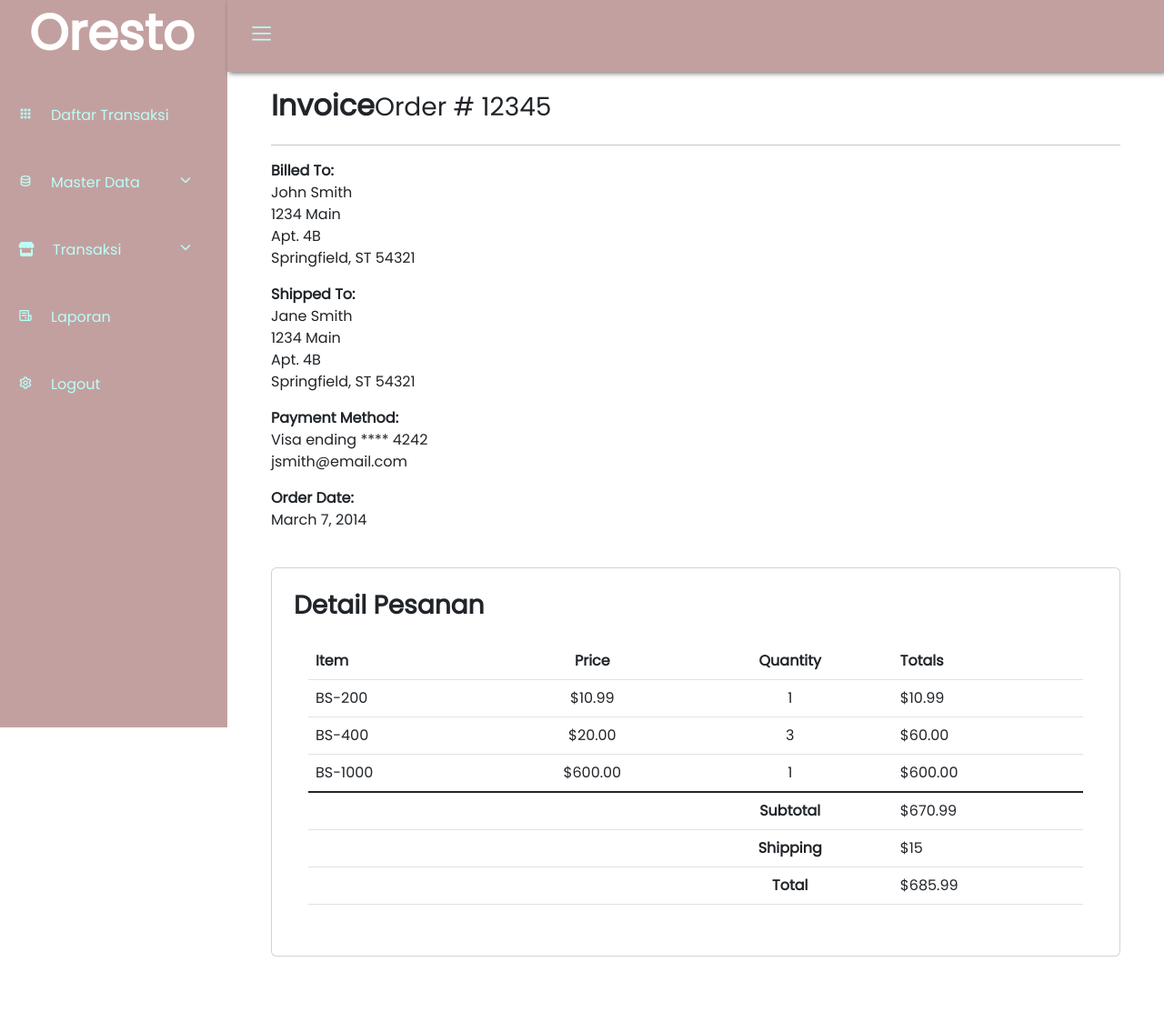
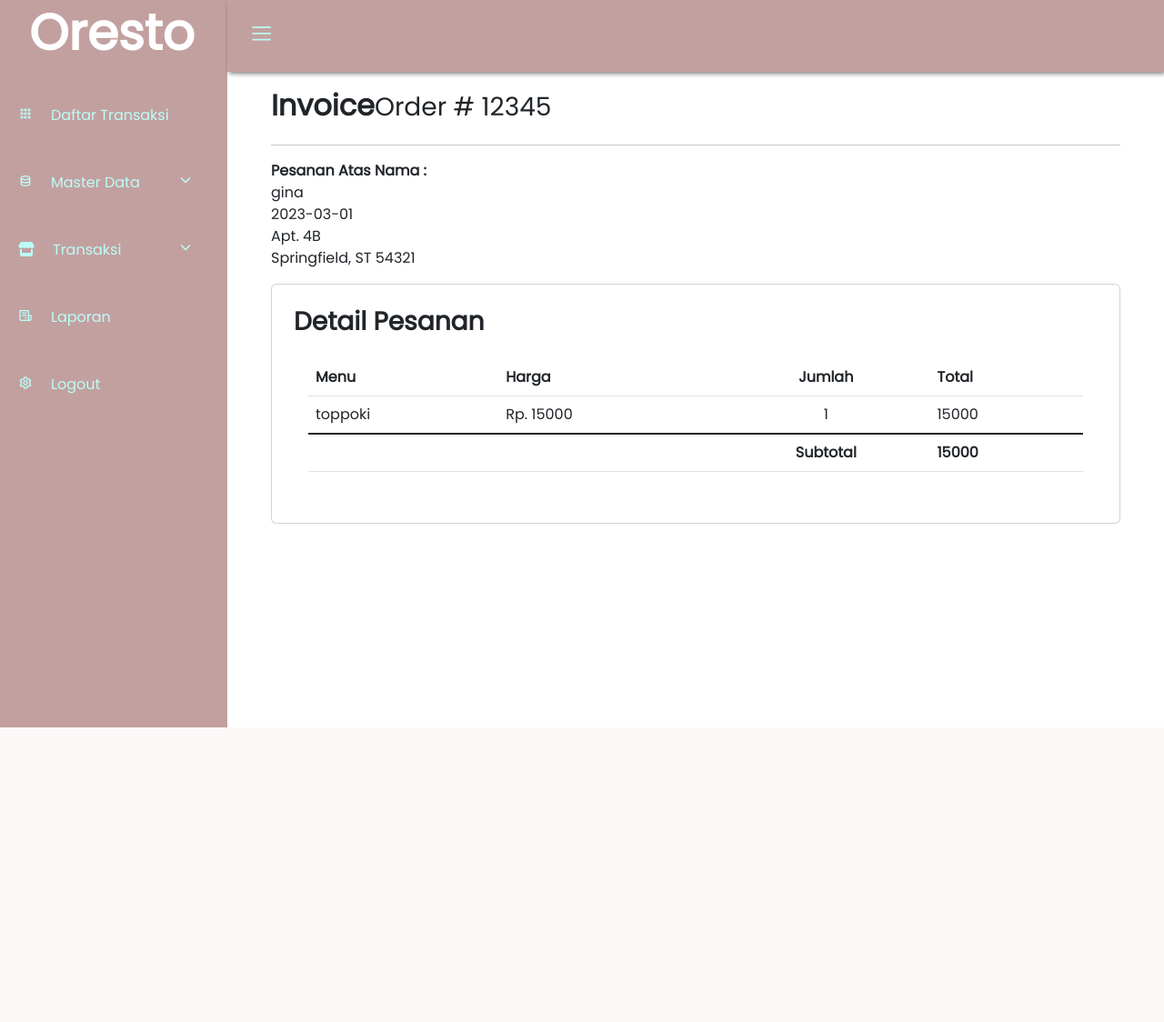
Before and after one commit to sitiaeni055/aeni-kasir, a PHP site: page /admin/home.php?id=16&halaman=pesanan-invoice in a window 1280 px wide. Shown: the whole page at 91% size. After the commit the page ends 800 px from the top, so only its background shows below. Run offline with PHP 8.4, Linux system fonts and the light colour scheme; data comes from the database, SQL or seed files in the repository.

Commit message:
tinggal print invoice, jeng admin masih bisa di akses lamun can login oge

```diff
--- a/admin/pesanan_invoice.php
+++ b/admin/pesanan_invoice.php
@@ -15,6 +15,9 @@
     border-top: 2px solid;
 }
 </style>
+<?php $id = $_GET["id"] ?>
+<?php  $sql = "SELECT pesanan_details.id, pesanan_details.pesanan_id, pesanan_details.jumlah, menus.nama_menu, menus.harga FROM pesanan_details INNER JOIN menus ON pesanan_details.menu_id = menus.id WHERE pesanan_details.pesanan_id='$id'" ?>
+<?php $result = $conn->query($sql);?>
 <div class="container p-4 my-4">
     <div class="row">
 	<fieldset id="print">
@@ -23,38 +26,17 @@
     			<h2>Invoice</h2><h3 class="ms-auto">Order # 12345</h3>
     		</div>
     		<hr>
+			<?php $sqlpesanan = "SELECT * FROM pesanans WHERE id='$id'" ?>
+			<?php $resultpesanan = $conn->query($sqlpesanan);?>
+			<?php $pemesan = $resultpesanan->fetch_assoc() ?>
     		<div class="row">
     			<div class="col-xs-6">
     				<address>
-    				<strong>Billed To:</strong><br>
-    					John Smith<br>
-    					1234 Main<br>
+    				<strong>Pesanan Atas Nama :</strong><br>
+    					<?php echo $pemesan["nama_pelanggan"] ?><br>
+    					<?php echo $pemesan["tanggal"] ?><br>
     					Apt. 4B<br>
     					Springfield, ST 54321
-    				</address>
-    			</div>
-    			<div class="col-xs-6 text-right">
-    				<address>
-        			<strong>Shipped To:</strong><br>
-    					Jane Smith<br>
-    					1234 Main<br>
-    					Apt. 4B<br>
-    					Springfield, ST 54321
-    				</address>
-    			</div>
-    		</div>
-    		<div class="row">
-    			<div class="col-xs-6">
-    				<address>
-    					<strong>Payment Method:</strong><br>
-    					Visa ending **** 4242<br>
-    					jsmith@email.com
-    				</address>
-    			</div>
-    			<div class="col-xs-6 text-right">
-    				<address>
-    					<strong>Order Date:</strong><br>
-    					March 7, 2014<br><br>
     				</address>
     			</div>
     		</div>
@@ -72,50 +54,28 @@
     					<table class="table table-condensed">
     						<thead>
                                 <tr>
-        							<td><strong>Item</strong></td>
-        							<td class="text-center"><strong>Price</strong></td>
-        							<td class="text-center"><strong>Quantity</strong></td>
-        							<td class="text-right"><strong>Totals</strong></td>
+        							<td><strong>Menu</strong></td>
+        							<td class="text-right"><strong>Harga</strong></td>
+        							<td class="text-center"><strong>Jumlah</strong></td>
+        							<td class="text-right"><strong>Total</strong></td>
                                 </tr>
     						</thead>
     						<tbody>
-    							<!-- foreach ($order->lineItems as $line) or some such thing here -->
+    						<?php while($menu = $result->fetch_assoc()) : ?>
     							<tr>
-    								<td>BS-200</td>
-    								<td class="text-center">$10.99</td>
-    								<td class="text-center">1</td>
-    								<td class="text-right">$10.99</td>
+    								<td><?php echo $menu['nama_menu']?></td>
+    								<td class="text-right">Rp. <?php echo $menu['harga']?></td>
+    								<td class="text-center"><?php echo $menu['jumlah']?></td>
+    								<td class="text-right"><?php echo $menu['harga']*$menu['jumlah']?></td>
     							</tr>
-                                <tr>
-        							<td>BS-400</td>
-    								<td class="text-center">$20.00</td>
-    								<td class="text-center">3</td>
-    								<td class="text-right">$60.00</td>
-    							</tr>
-                                <tr>
-            						<td>BS-1000</td>
-    								<td class="text-center">$600.00</td>
-    								<td class="text-center">1</td>
-    								<td class="text-right">$600.00</td>
-    							</tr>
+								<?php endwhile ?>
     							<tr>
     								<td class="thick-line"></td>
     								<td class="thick-line"></td>
     								<td class="thick-line text-center"><strong>Subtotal</strong></td>
-    								<td class="thick-line text-right">$670.99</td>
+    								<td class="thick-line text-right"><strong><?php echo $pemesan["total"] ?></strong></td>
     							</tr>
-    							<tr>
-    								<td class="no-line"></td>
-    								<td class="no-line"></td>
-    								<td class="no-line text-center"><strong>Shipping</strong></td>
-    								<td class="no-line text-right">$15</td>
-    							</tr>
-    							<tr>
-    								<td class="no-line"></td>
-    								<td class="no-line"></td>
-    								<td class="no-line text-center"><strong>Total</strong></td>
-    								<td class="no-line text-right">$685.99</td>
-    							</tr>
+
     						</tbody>
     					</table>
     				</div>
```
